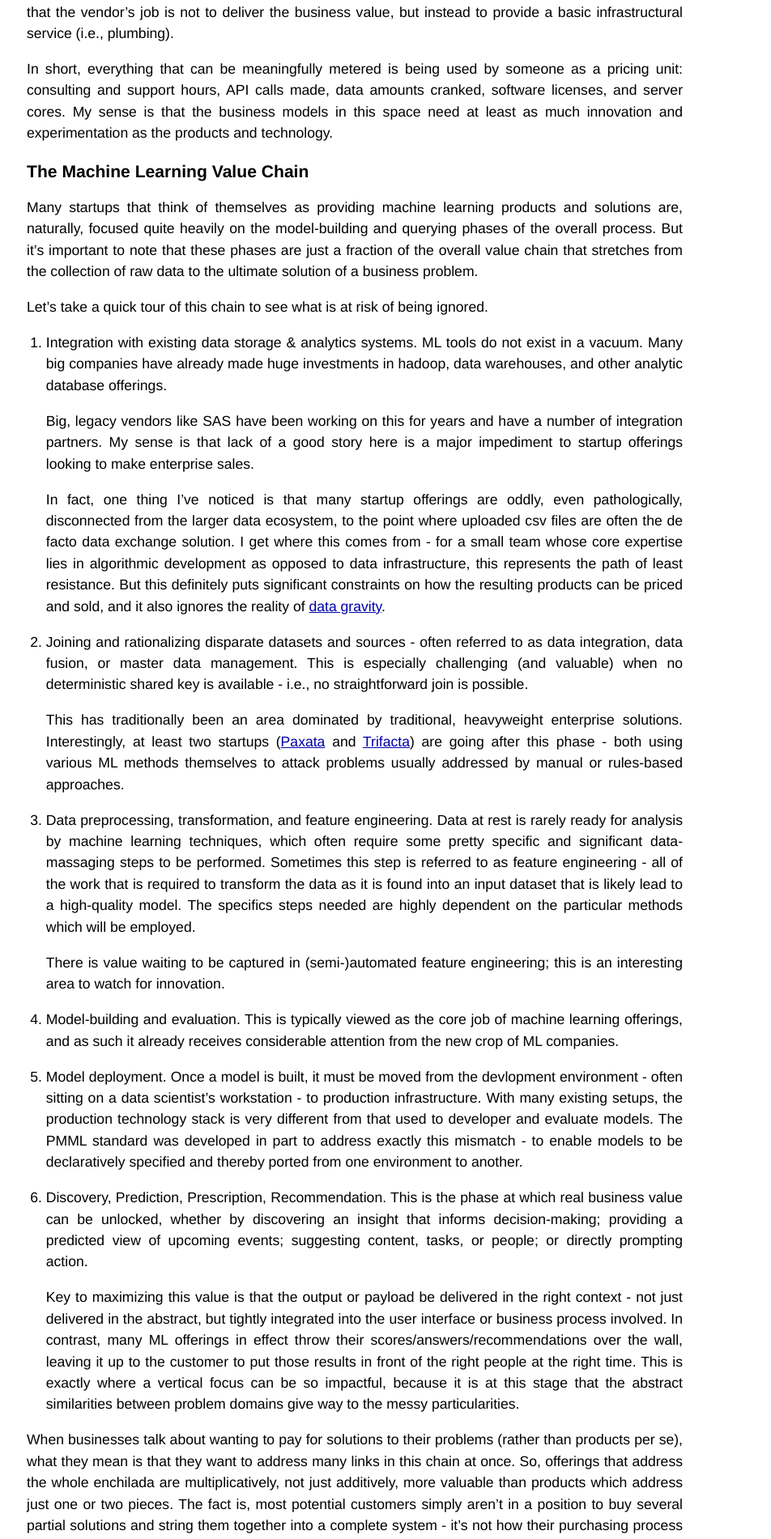
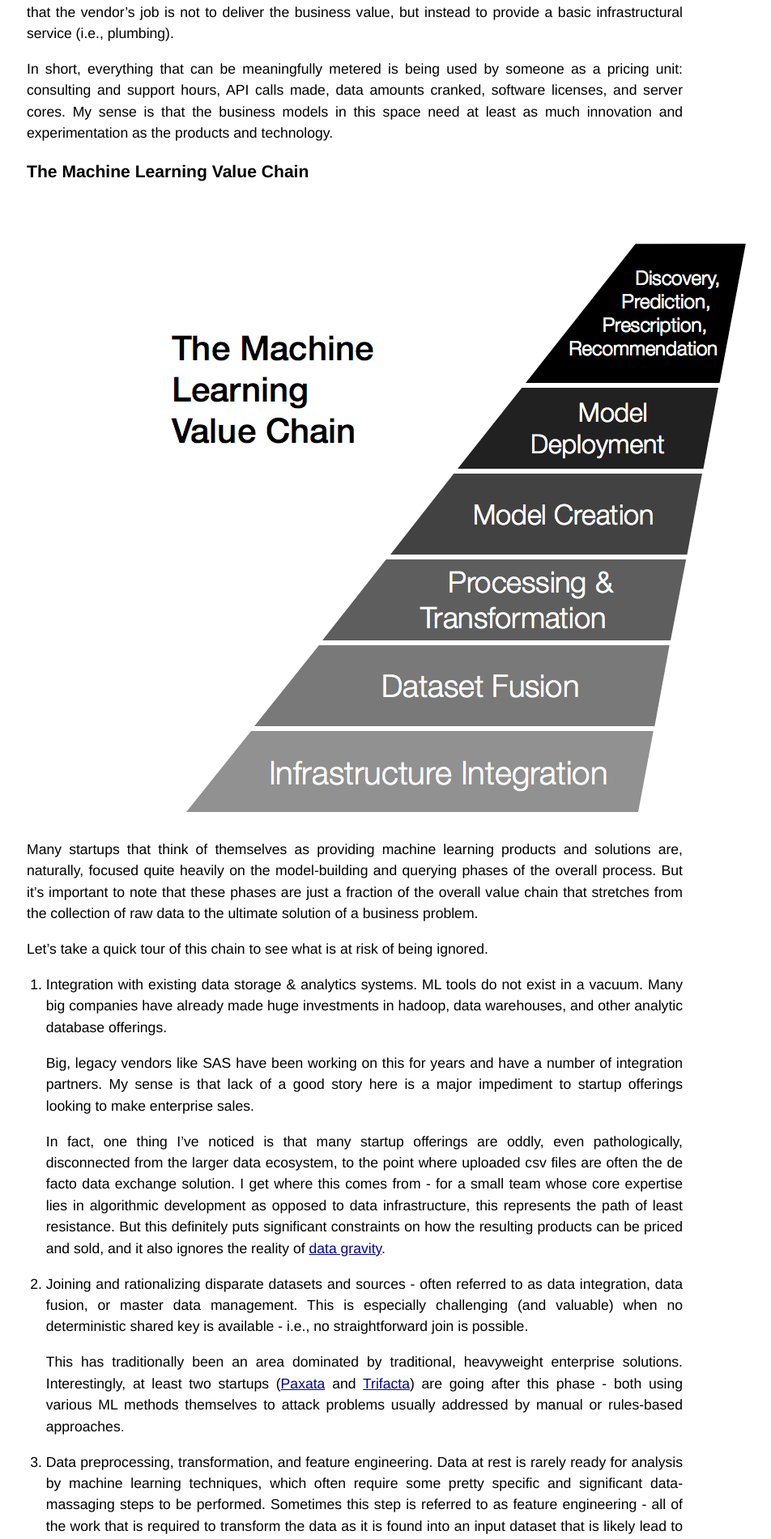
Before and after one commit to beaucronin/beaucronin.github.com, a Jekyll site: the page built from _posts/2013-12-09-machine-learning-companies.markdown, in a window 1280 px wide. Shown: the part 2769-4670 px from the top of the page at 81% size, without its empty margins (202-1154 px from the left). Built offline with Jekyll 4.4.1, drawn with Linux system fonts in a browser that asks for light colours; comment, search, counter and statistics services are not loaded.

Commit message:
Update 2013-12-09-machine-learning-companies.markdown

```diff
--- a/_posts/2013-12-09-machine-learning-companies.markdown
+++ b/_posts/2013-12-09-machine-learning-companies.markdown
@@ -53,6 +53,8 @@ In short, everything that can be meaningfully metered is being used by someone a
 
 ## The Machine Learning Value Chain
 
+![image](img/MLValueChain.001.png)
+
 Many startups that think of themselves as providing machine learning products and solutions are, naturally, focused quite heavily on the model-building and querying phases of the overall process. But it's important to note that these phases are just a fraction of the overall value chain that stretches from the collection of raw data to the ultimate solution of a business problem.
 
 Let's take a quick tour of this chain to see what is at risk of being ignored.
```
